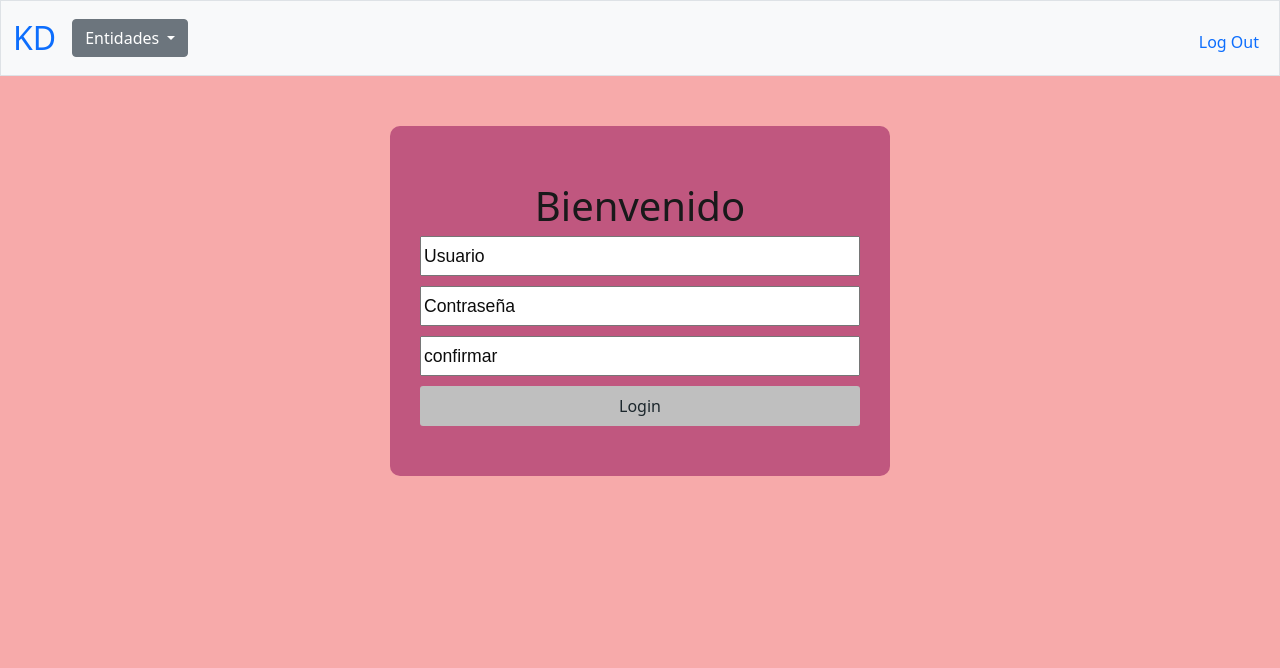
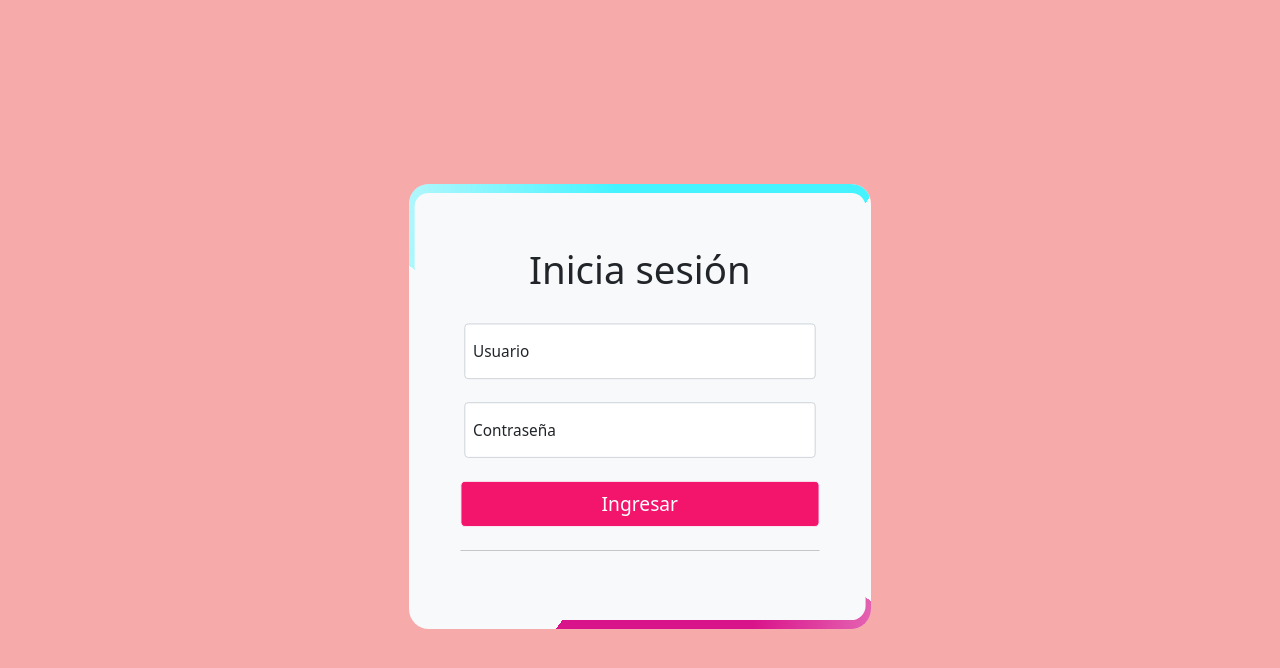
Before and after one commit to jeisonW/administradores, a Flask app: page /empleado in a window 1280 px wide. Shown: the top 668 px of the page. Run offline with Flask 3, Linux system fonts and the light colour scheme; the visitor is signed in with stand-in values (Sample User, id 1); data that the repository does not hold is empty; some libraries are stand-ins or nearby versions.

Commit message:
login, borre tu chingadera

```diff
--- a/application.py
+++ b/application.py
@@ -34,18 +34,20 @@
     if request.method == "POST":
         name = request.form.get("usuario")
         password = request.form.get("password")
-        confirmar = request.form.get("confirmar")
+        #confirmar = request.form.get("confirmar")
         #query = text("SELECT id, password FROM ser WHERE name = :name")
         #rows = db.execute(query, {"name": name}).fetchall()
         #if len(rows) < 1 or not check_password_hash(rows[0][1], password):
         #    return render_template("login.html" , error_msg="Nombre de usuario o contraseña incorrecta")
 
-        if name == admins[0] and password == admins[1] and confirmar == password:
+        if name == admins[0] and password == admins[1]: #and confirmar == password:
             session["user_id"] = 0
-        elif name == gerente[0] and password == gerente[1]  and confirmar == password:
+        elif name == gerente[0] and password == gerente[1]: #  and confirmar == password:
             session["user_id"] = 1
         else:
             print("usuario invalido")
+            return render_template("login.html",error="Credenciales incorrectas")
+
         return redirect("/")
 
     else :
--- a/static/css/style.css
+++ b/static/css/style.css
@@ -1,13 +1,75 @@
 body {
-
     background-color: #f7aaaa;
 }
+.claseanimada {
+    position: relative;
+    background-color: black;
+    overflow: hidden;
+}
 
+.claseanimada::before {
+    content: '';
+    position: absolute;
+    top: -50%;
+    left: -50%;
+    width: 500px;
+    height: 500px;
+    background: linear-gradient(60deg, transparent, #45f3ff, #45f3ff);
+    transform-origin: bottom right;
+    animation: animate 6s linear infinite;
+}
+
+.claseanimada::after {
+    content: '';
+    position: absolute;
+    top: -50%;
+    left: -50%;
+    width: 500px;
+    height: 500px;
+    background: linear-gradient(60deg, transparent, #d9138a, #d9138a);
+    transform-origin: bottom right;
+    animation: animate 6s linear infinite;
+    animation-delay: -3s;
+}
+
+@keyframes animate {
+    0% {
+        transform: rotate(0deg);
+    }
+    100% {
+        transform: rotate(360deg);
+    }
+}
+#loginDiv{
+    margin-top: 20vh;
+  }
+#loginDiv1{
+    border-radius: 20px;
+  }
+#loginForm{
+    z-index: 1;
+    background-color: aliceblue;
+    position: relative;
+    margin-top: 0.2px;
+    border-radius: 15px;
+    transform: scale(0.96); /* Ajusta el valor según tus necesidades */
+    transform-origin: center center; /* Centra la transformación */
+  }
+.btn-nuevoC{
+    background-color: #f3146b;
+    border-color: #faecf6;
+}
+.btn-nuevoC:hover {
+    background-color: #b02960;
+    border-color: #f984bc;
+}
+
+/*
 .principal {
     display: flex;
-    align-items: center;
+    /*align-items: center;
     justify-content: center;
-    margin-top: 50px;
+    /*margin-top: 50px;
 
 }
 
@@ -60,7 +122,9 @@
 #login button:hover {
     background-color: #0f4c75;
     color:#bbe1fa;
-}
+}*/
+
+/*esto al parecer es de register*/
 
 .pie-form {
     font-size: 100%;
--- a/templates/layout.html
+++ b/templates/layout.html
@@ -1,6 +1,9 @@
 <!DOCTYPE html>
-<html>
+<html lang="es">
   <head>
+    <meta charset="UTF-8">
+    <meta http-equiv="X-UA-Compatible" content="IE=edge">
+    <meta name="viewport" content="width=device-width, initial-scale=1.0">
     <title>{% block title %} {% endblock %}</title>
     <!--Link iconos de font awesome -->
     <link rel="stylesheet" href="https://cdnjs.cloudflare.com/ajax/libs/font-awesome/4.7.0/css/font-awesome.min.css">
--- a/templates/login.html
+++ b/templates/login.html
@@ -1,25 +1,47 @@
-{% extends "layout.html" %}
-
-{% block title %}
-    Log In
-{% endblock %}
-
-{% block main %}
-
-<div class="principal">
-    <div class="tarjeta">
-        <div id="login">
-            <div class="titulo">
-                Bienvenido
-            </div>
-            <form id="loginform" action="/login" method="POST">
-                <input type="text" name="usuario" placeholder="Usuario" required>
-                <input type="password" placeholder="Contraseña" name="password" required>
-                <input type="password" placeholder="confirmar" name="confirmar" required>
-
-                <button type="submit" title="Ingresar" name="Ingresar" href="/login">Login</button>
+<!DOCTYPE html>
+<html lang="es">
+<head>
+    <meta charset="UTF-8">
+    <meta http-equiv="X-UA-Compatible" content="IE=edge">
+    <meta name="viewport" content="width=device-width, initial-scale=1.0">
+    <!--Link iconos de font awesome -->
+    <link rel="stylesheet" href="https://cdnjs.cloudflare.com/ajax/libs/font-awesome/4.7.0/css/font-awesome.min.css">
+    <!-- link bootstraps-->
+    <link crossorigin="anonymous" href="https://cdn.jsdelivr.net/npm/bootstrap@5.1.3/dist/css/bootstrap.min.css" integrity="sha384-1BmE4kWBq78iYhFldvKuhfTAU6auU8tT94WrHftjDbrCEXSU1oBoqyl2QvZ6jIW3" rel="stylesheet">
+    <!-- link css propio-->
+    <link rel="stylesheet" href="/static/css/style.css">
+    <title>Log In</title>
+</head>
+<body>
+    <div class="container px-3 py-4 " id="loginDiv">
+        <div class="mx-auto col-lg-5 bg-light claseanimada" id="loginDiv1">
+            <form class="row cols-2 g-2 p-4 p-md-5 bg-light needs-validation" id="loginForm" novalidate action="/login" method="POST" >
+                <h1 class="mx-auto text-center pb-3">Inicia sesión</h1>
+                {% if error %}
+                    <div class="alert alert-danger alert-dismissible fade show" role="alert" id="alerta1">
+                        <strong></strong> {{ error }}
+                        <button type="button" class="btn-close" data-bs-dismiss="alert" aria-label="Close">
+                            <span aria-hidden="true">&times;</span>
+                        </button>
+                    </div>
+                {% endif %}
+                <div class="form-floating mb-3">
+                    <input type="text" class="form-control" id="usuario" name="usuario" placeholder=" " required="required">
+                    <label for="username" class="form-label">Usuario</label>
+                    <div class="invalid-feedback">Debe rellenar este campo.</div>
+                </div>
+                <div class="form-floating mb-3">
+                    <input type="password" class="form-control" id="password" name="password" placeholder=" " required>
+                    <label for="password" class="form-label">Contraseña</label>
+                    <div class="invalid-feedback">Debe rellenar este campo.</div>
+                </div>
+                <button class="w-100 btn btn-lg btn-primary btn-nuevoC" type="submit">Ingresar</button>
+                <hr class="my-4">
             </form>
         </div>
     </div>
-</div>
-{% endblock %}
+    <!--js bootstraps-->
+    <script crossorigin="anonymous" src="https://cdn.jsdelivr.net/npm/bootstrap@5.1.3/dist/js/bootstrap.bundle.min.js" integrity="sha384-ka7Sk0Gln4gmtz2MlQnikT1wXgYsOg+OMhuP+IlRH9sENBO0LRn5q+8nbTov4+1p"></script>
+
+</body>
+</html>
```
Also changed, not shown: 2 other files.
